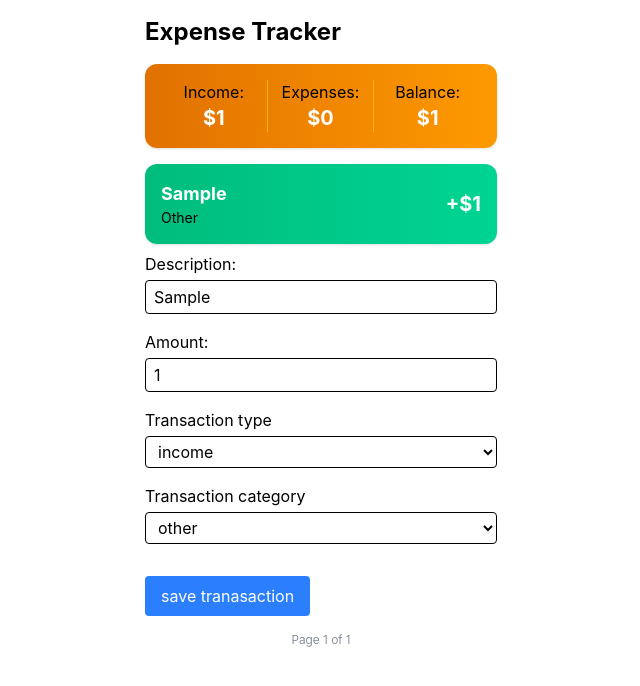
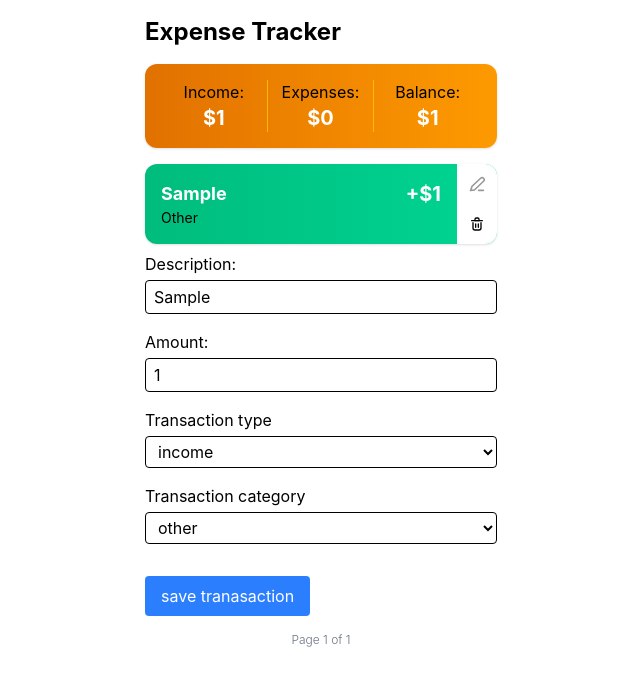
Before and after one commit to stakic-igor/expense-tracker, a Vue app: page / in a window 1280 px wide. Both pictures are taken after typing "Sample" into the empty fields and a click on the button "save tranasaction". Shown: the top 686 px of the page, without its empty margins (319-959 px from the left). Built offline with nearby package versions, Linux system fonts and the light colour scheme.

Commit message:
add delete item option

```diff
--- a/src/components/TransactionItem.vue
+++ b/src/components/TransactionItem.vue
@@ -1,22 +1,48 @@
 <script setup lang="ts">
 import type { Transaction } from '@/types/transaction'
+import EditIcon from './icons/EditIcon.vue'
+import DeleteIcon from './icons/DeleteIcon.vue'
 
 defineProps<{
   item: Transaction
 }>()
+
+const emit = defineEmits<{
+  deleteItem: [id: string]
+}>()
+
+const deleteItem = (id: string) => {
+  console.log('delete item', id)
+}
 </script>
 
 <template>
   <section
-    class="flex justify-between items-center rounded-xl shadow p-4 mb-2 bg-linear-to-l"
+    class="relative flex justify-between items-center rounded-xl shadow p-4 mb-2 bg-linear-to-l overflow-hidden"
     :class="item.type === 'expense' ? 'from-red-300 to-red-400' : 'from-emerald-400 to-emerald-500'"
   >
-    <div>
-      <p class="text-white font-bold text-lg">{{ item.description }}</p>
-      <p class="text-sm capitalize">{{ item.category }}</p>
+    <div class="flex flex-row w-[calc(100%-40px)]">
+      <div class="grow shrink-0 basis-auto">
+        <p class="text-white font-bold text-lg">{{ item.description }}</p>
+        <p class="text-sm capitalize">{{ item.category }}</p>
+      </div>
+      <p class="text-white font-bold text-xl">
+        {{ item.type === 'expense' ? '-' : '+' }}${{ item.amount }}
+      </p>
     </div>
-    <p class="text-white font-bold text-xl">
-      {{ item.type === 'expense' ? '-' : '+' }}${{ item.amount }}
-    </p>
+    <div class="absolute top-0 right-0 flex flex-col w-10 h-full bg-white">
+      <button
+        disabled
+        class="cursor-pointer w-full h-10 flex items-center justify-center hover:bg-blue-600 hover:text-white disabled:cursor-not-allowed disabled:opacity-40 disabled:hover:bg-transparent disabled:hover:text-current"
+      >
+        <EditIcon class="w-4" />
+      </button>
+      <button
+        class="cursor-pointer w-full h-10 flex items-center justify-center hover:bg-red-600 hover:text-white"
+        @click="$emit('deleteItem', item.id)"
+      >
+        <DeleteIcon class="w-4" />
+      </button>
+    </div>
   </section>
 </template>
--- a/src/views/TransactionView.vue
+++ b/src/views/TransactionView.vue
@@ -113,6 +113,10 @@ const pageNumbers = computed(() => {
 const getPage = (item: number) => {
   currentPage.value = item
 }
+
+const handleDelete = (id: string) => {
+  transactions.value = transactions.value.filter((item) => item.id !== id)
+}
 </script>
 
 <template>
@@ -125,7 +129,13 @@ const getPage = (item: number) => {
     />
   </section>
   <TransactionEmpty v-if="transactions.length === 0" />
-  <TransactionItem v-else v-for="item in paginatedTransactions" :key="item.id" :item="item" />
+  <TransactionItem
+    v-else
+    v-for="item in paginatedTransactions"
+    :key="item.id"
+    :item="item"
+    @deleteItem="handleDelete(item.id)"
+  />
   <TransactionForm @add-transaction="addTransaction" />
   <TransactionPagination
     :currentPage="currentPage"
```
